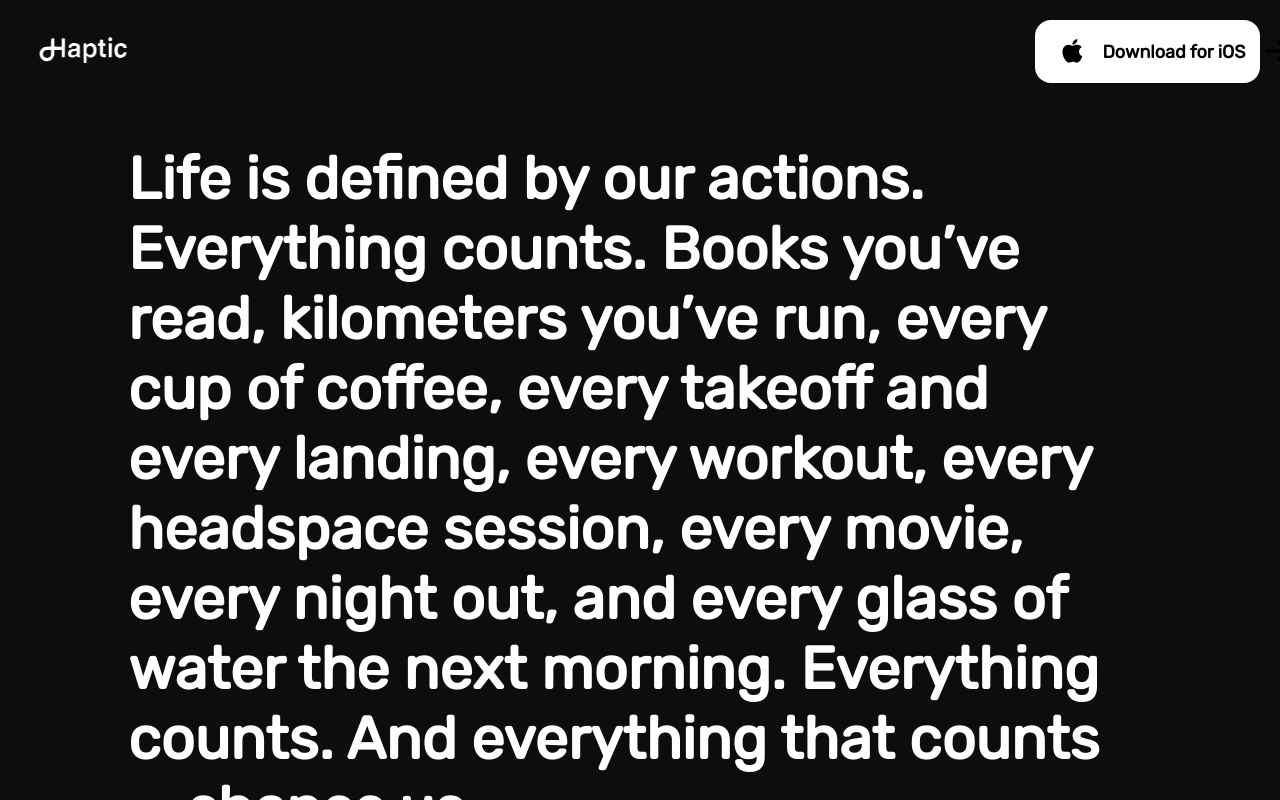
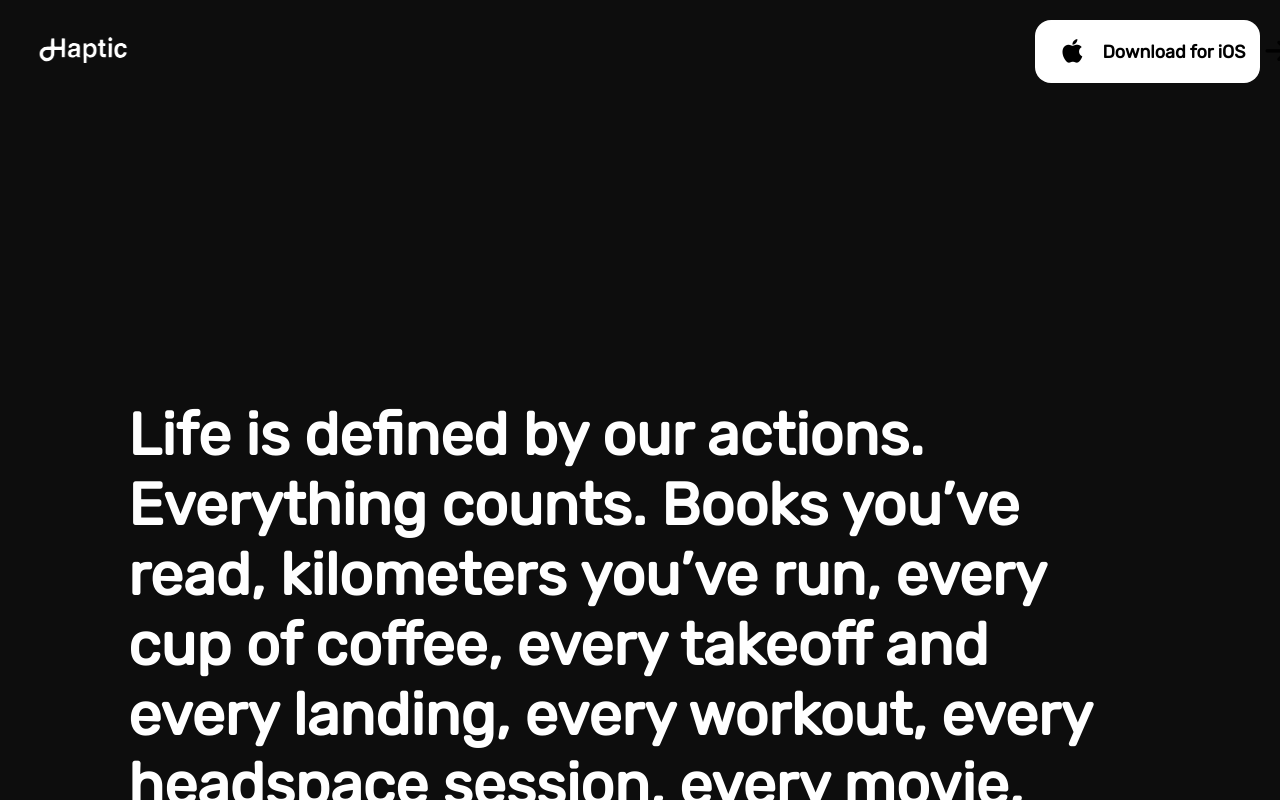
Before and after one commit to Niharikagithubrit/Haptic, a React (Create React App) app: page / in a window 1280 px wide. Shown: the top 800 px of the page. Built offline with nearby package versions, Linux system fonts and the light colour scheme.

Commit message:
Update Home.css

```diff
--- a/src/Home.css
+++ b/src/Home.css
@@ -72,7 +72,7 @@ span.ios-text {
     margin: auto;
     max-width: 1080px;
     overflow: hidden;
-    padding: 144px 0 80px;
+    padding: 400px 0 80px;
     width: 80%;
 }
 h1 {
```
